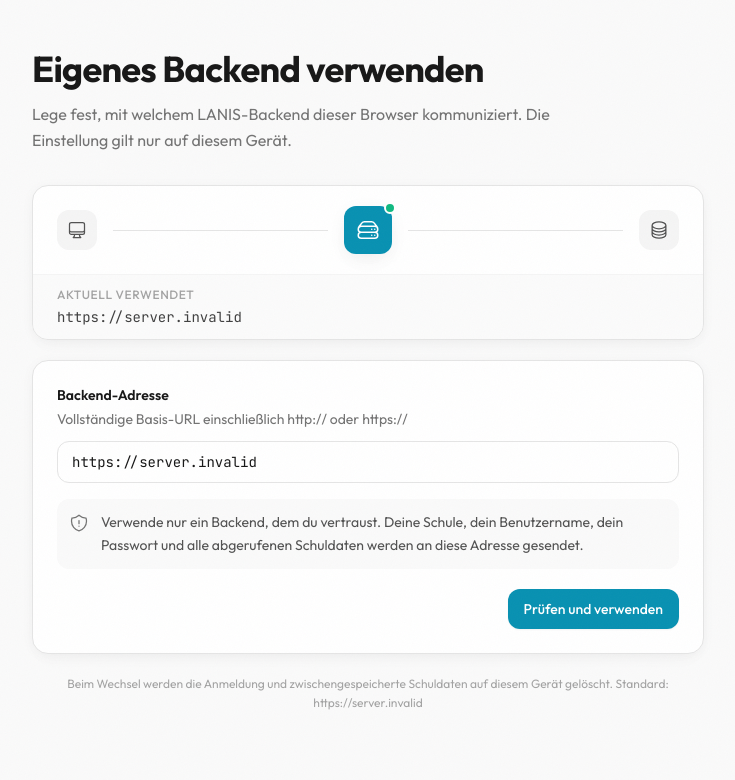
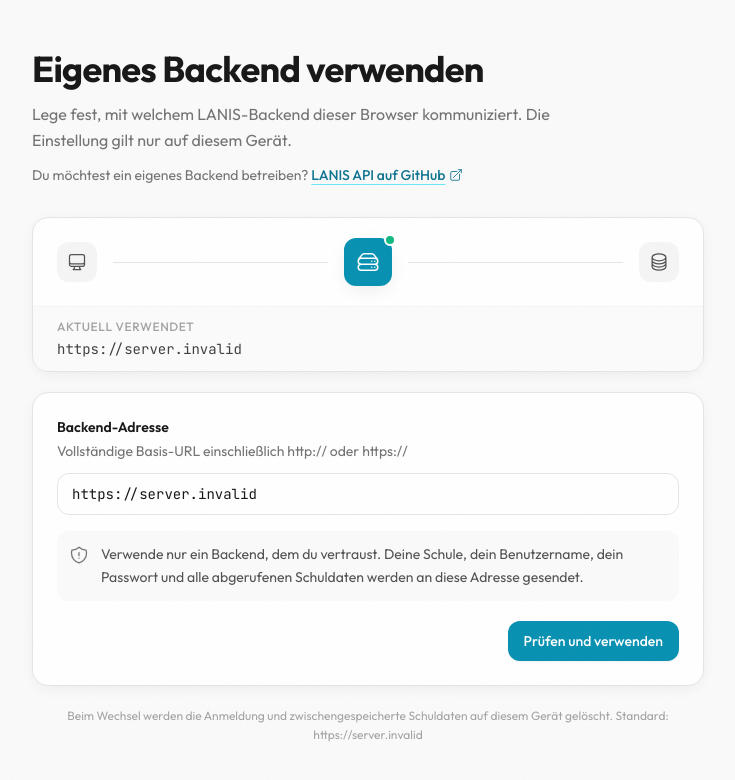
Before and after one commit to joan-code6/lanis_ui, a React (Vite) app: page /set-custom-backend in a window 1280 px wide. Shown: the top 780 px of the page, without its empty margins (272-1007 px from the left). Built offline with nearby package versions, Linux system fonts and the light colour scheme; no server answers.

Commit message:
link custom backend setup guide

```diff
--- a/src/components/settings/CustomBackend.tsx
+++ b/src/components/settings/CustomBackend.tsx
@@ -1,6 +1,7 @@
 import React, { useMemo, useState } from 'react';
 import {
   ArrowPathIcon,
+  ArrowTopRightOnSquareIcon,
   CheckCircleIcon,
   CircleStackIcon,
   ComputerDesktopIcon,
@@ -95,6 +96,18 @@ const CustomBackend: React.FC = () => {
           <h1 className="text-3xl font-bold tracking-tight sm:text-4xl">Eigenes Backend verwenden</h1>
           <p className="mt-3 max-w-xl text-base leading-relaxed text-surface-500 dark:text-surface-400">
             Lege fest, mit welchem LANIS-Backend dieser Browser kommuniziert. Die Einstellung gilt nur auf diesem Gerät.
+          </p>
+          <p className="mt-3 text-sm text-surface-500 dark:text-surface-400">
+            Du möchtest ein eigenes Backend betreiben?{' '}
+            <a
+              href="https://github.com/joan-code6/lanis_api"
+              target="_blank"
+              rel="noopener noreferrer"
+              className="inline-flex items-center gap-1 font-medium text-primary-700 underline decoration-primary-300 underline-offset-4 transition-colors hover:text-primary-600 focus:outline-none focus-visible:ring-2 focus-visible:ring-primary-500 dark:text-primary-300 dark:decoration-primary-700 dark:hover:text-primary-200"
+            >
+              LANIS API auf GitHub
+              <ArrowTopRightOnSquareIcon className="h-3.5 w-3.5" aria-hidden="true" />
+            </a>
           </p>
         </div>
 
```
